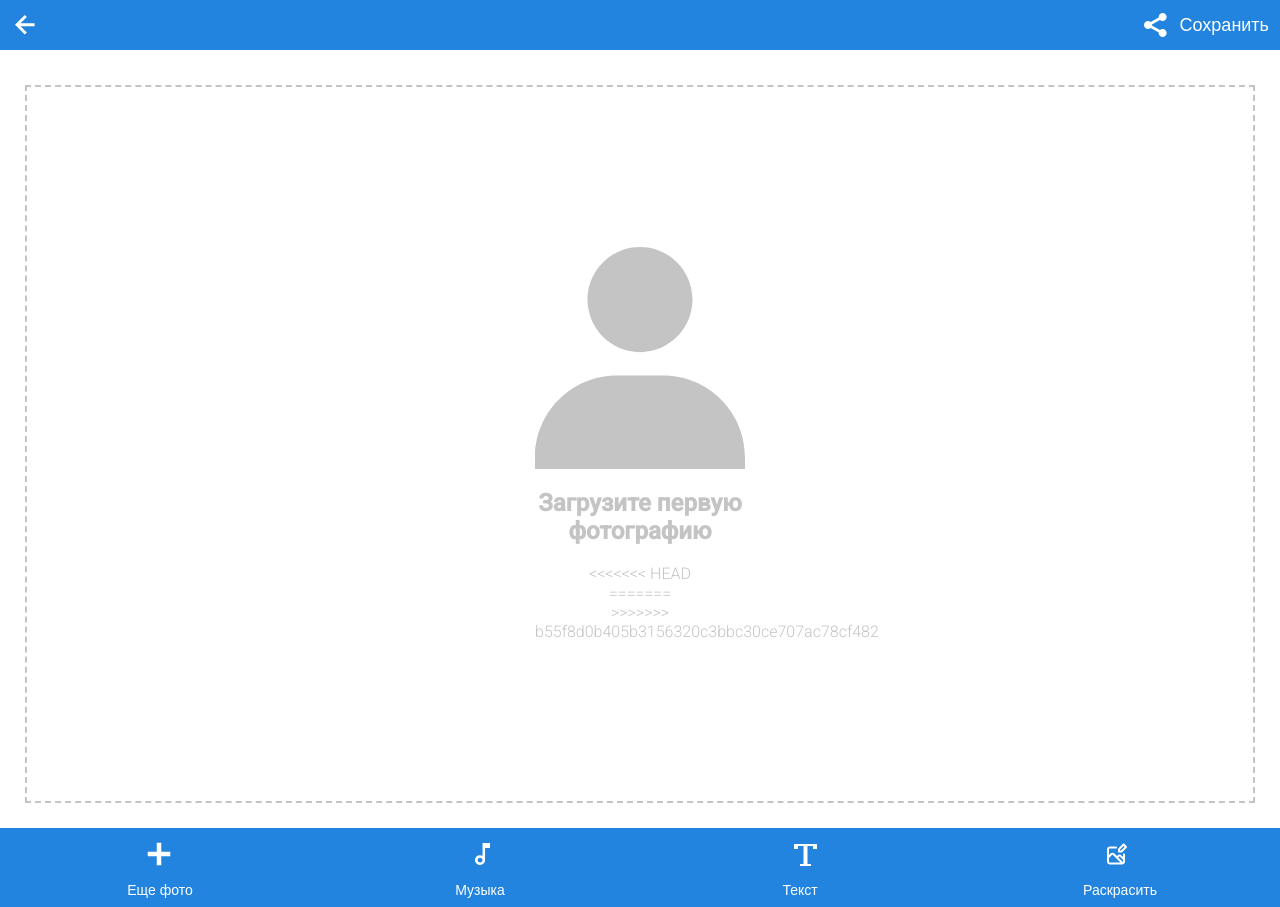
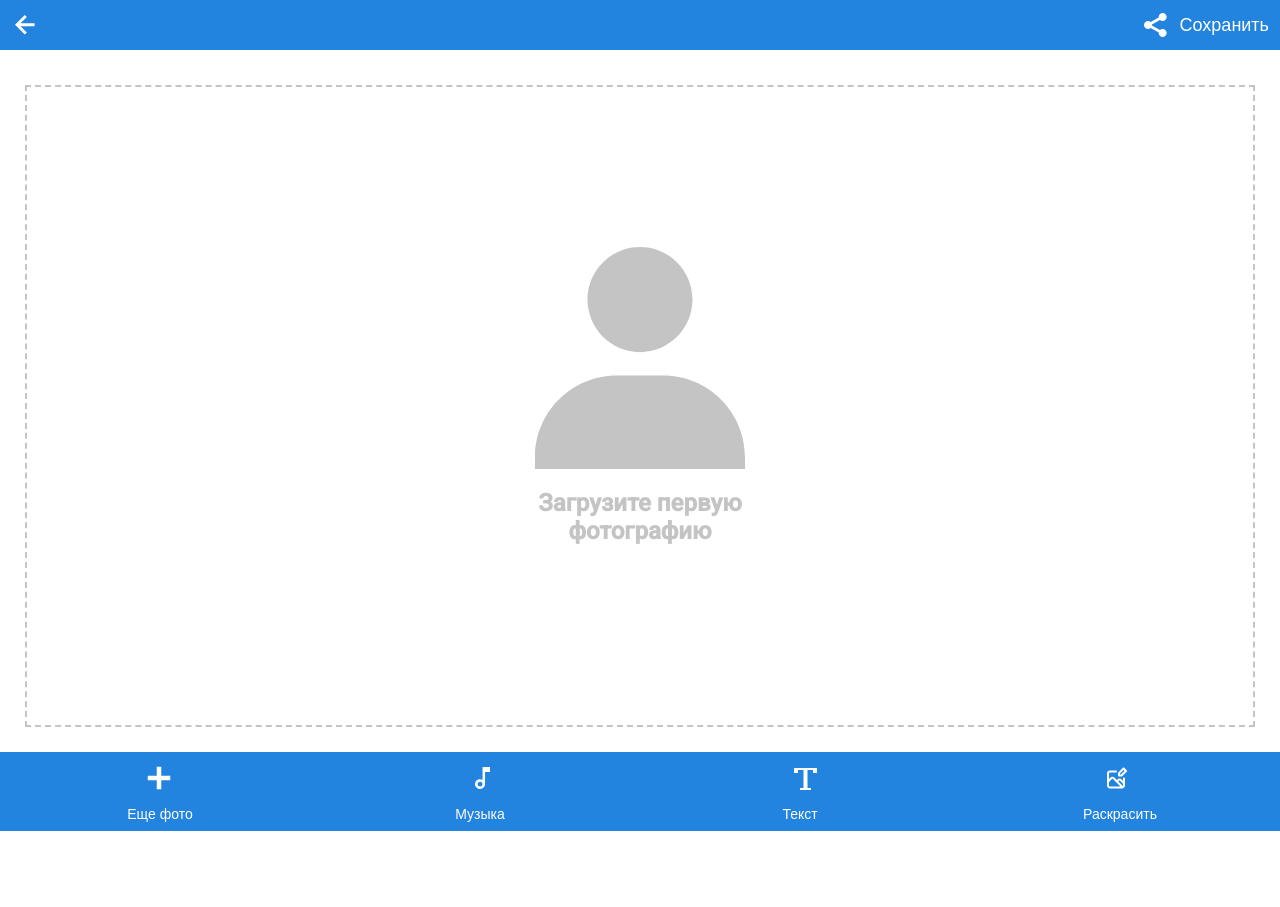
Before and after one commit to ldsad7/Memory_Hack, a Flask app: page /editor in a window 1280 px wide. After the commit the page ends 831 px from the top, so only its background shows below. Run offline with Flask 2, Linux system fonts and the light colour scheme; some libraries are stand-ins or nearby versions.

Commit message:
added editor.html

```diff
--- a/flaskblog/templates/editor.html
+++ b/flaskblog/templates/editor.html
@@ -23,12 +23,7 @@
                     <div class="empty_button">
                         <img src="../static/img/editor_icons/emptyphoto.svg" alt="">
                             <h2 class="empty_header">Загрузите первую фотографию</h2>
-<<<<<<< HEAD
-                            <input class='input_file' name='file' type='file'>
-                            <!-- <input type="submit"> -->
-=======
                             <input type='file' id='file'>
->>>>>>> b55f8d0b405b3156320c3bbc30ce707ac78cf482
                     </div>
                 </div>
             </label>
```
Also changed, not shown: 1 other file.
